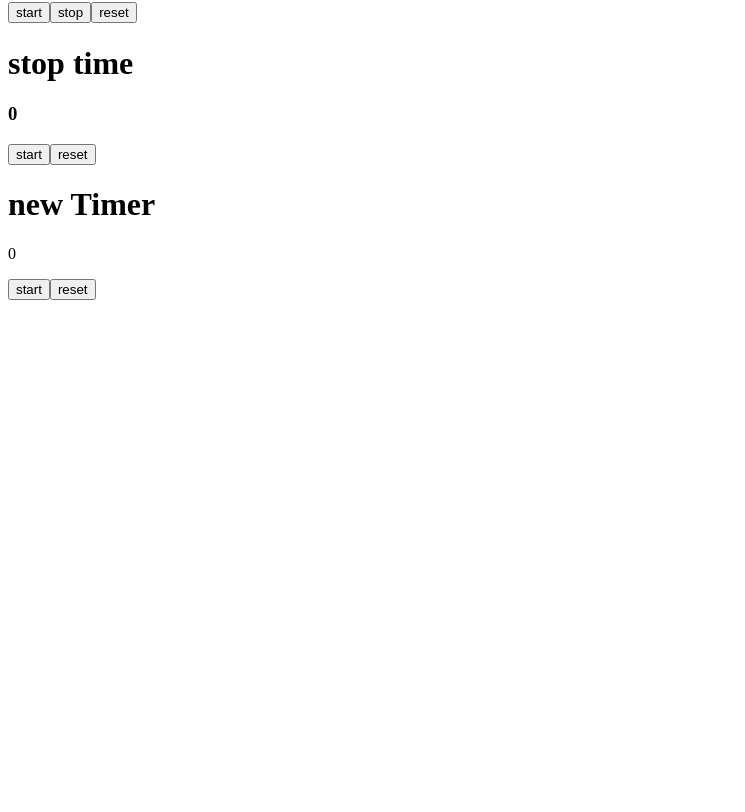
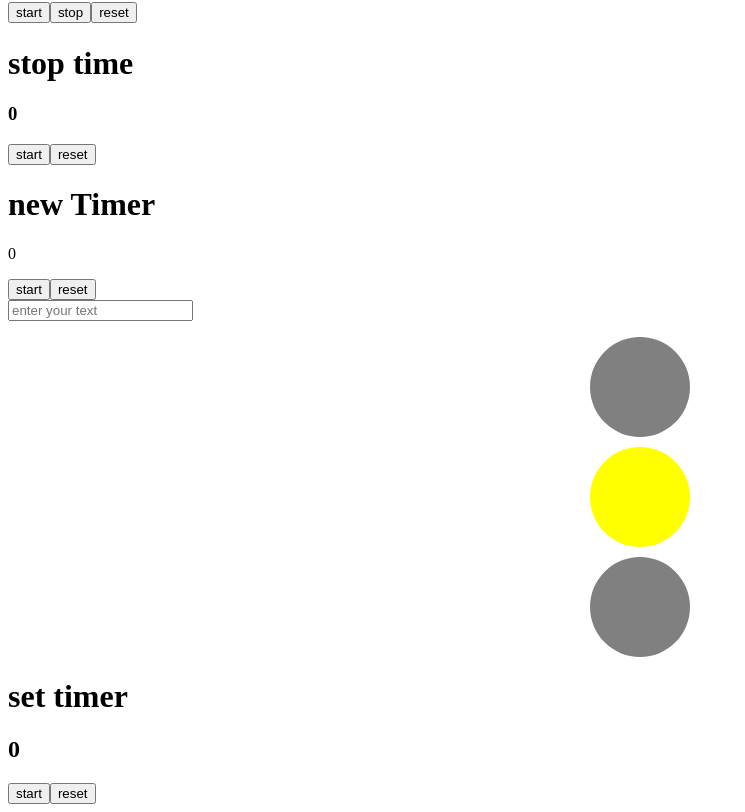
Before and after one commit to anandhuc1666/light, a React (Vite) app: page / in a window 1280 px wide. Shown: the part 301-1113 px from the top of the page, without its empty margins (0-745 px from the left). Before the commit the page ends 800 px from the top, so only its background shows below. Built offline with nearby package versions, Linux system fonts and the light colour scheme.

Commit message:
Minicode

```diff
--- a/src/App.jsx
+++ b/src/App.jsx
@@ -64,6 +64,8 @@ import React, { useState, useEffect, useRef } from 'react'
 import Double from './singleBtn/Double'
 import Single from '../src/singleBtn/Single'
 import Newset from './singleBtn/Newset'
+import Autofile from './components/Autofile'
+import Trafic from './components/Trafic'
 
 function Stopwatch() {
   const [time, setTime] = useState(0)   // time in ms
@@ -120,6 +122,10 @@ function Stopwatch() {
     <Double />
     <Single/>
     <Newset/>
+    <Autofile/>
+    <div>
+      <Trafic/>
+    </div>
    </>
   )
 }
--- /dev/null
+++ b/src/components/Autofile.jsx
@@ -0,0 +1,25 @@
+import React, { useState } from 'react'
+
+function Autofile() {
+    const[text,setText]=useState('')
+    const data = ["aaa","dafa", "efwvs","sfcszca","eegsfq"]
+    let newT = data.filter((t,k)=>t==text)
+    console.log(data)
+    console.log(newT)
+  return (
+    <div>
+       <input type="text" placeholder='enter your text' onChange={(e)=>setText(e.target.value)}/>
+       <div>
+         <ul>
+            {
+                newT.map((i,k)=>(
+                    <li key={k}>{i}</li>
+                ))
+            }
+         </ul>
+       </div>
+    </div>
+  )
+}
+
+export default Autofile
--- /dev/null
+++ b/src/components/Trafic.css
@@ -0,0 +1,16 @@
+.light{
+    width: 100px;
+    height: 100px;
+    border-radius: 50%;
+    background-color: gray;
+    margin: 10px auto;
+}
+.green{
+    background-color: green;
+}
+.yellow{
+    background-color: yellow;
+}
+.red{
+    background-color: red;
+}
--- /dev/null
+++ b/src/components/Trafic.jsx
@@ -0,0 +1,60 @@
+import React, { useEffect, useRef, useState } from 'react'
+import './Trafic.css'
+
+function Trafic() {
+    const [color, setColor] = useState('gray')
+    useEffect(() => {
+        const interval = setInterval(() => {
+            setColor((pre) => {
+                if (pre === "gray") return "green"
+                if (pre === "green") return "yellow"
+                if (pre === "yellow") return "red"
+                if (pre === "red") return "green"
+            })
+
+        }, 1000)
+        return () => clearInterval(interval)
+    }, [])
+    const [time, setTime] = useState(0)
+    const [now, setnow] = useState(null)
+    const intervalRef = useRef(null)
+
+    const handle = () => {
+
+        if (time === 0) {
+            setnow(Date.now())
+            setTime(Date.now())
+            intervalRef.current = setInterval(() => {
+                setTime(Date.now())
+            }, 10)
+        }
+        else {
+           clearInterval(intervalRef.current)
+        }
+
+    }
+    const newTime = (time - now) / 1000
+    const handleReset = () => {
+        clearInterval(intervalRef.current)
+        setTime(0)
+        setnow(null)
+    }
+
+    return (
+        <>
+            <div>
+                <div className={`light ${color === "green" ? "green" : "gray"}`}></div>
+                <div className={`light ${color === "yellow" ? "yellow" : "gray"}`}></div>
+                <div className={`light ${color === "red" ? "red" : "gray"}`}></div>
+            </div>
+            <div>
+                <h1>set timer</h1>
+                <h2>{newTime}</h2>
+                <button onClick={handle}>{time === 0 ? "start" : "stop"}</button>
+                <button onClick={handleReset}>reset</button>
+            </div>
+        </>
+    )
+}
+
+export default Trafic
```
